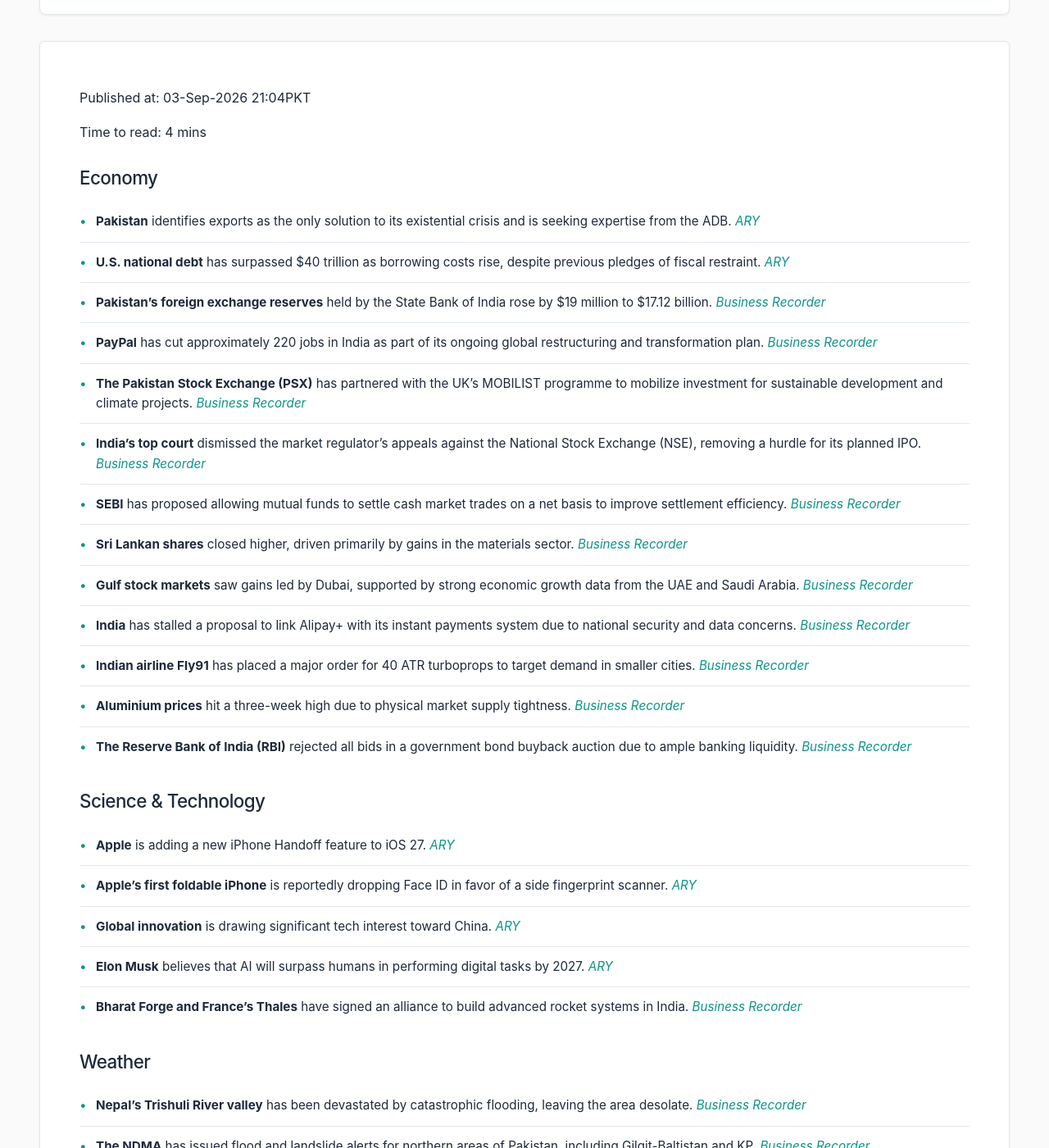
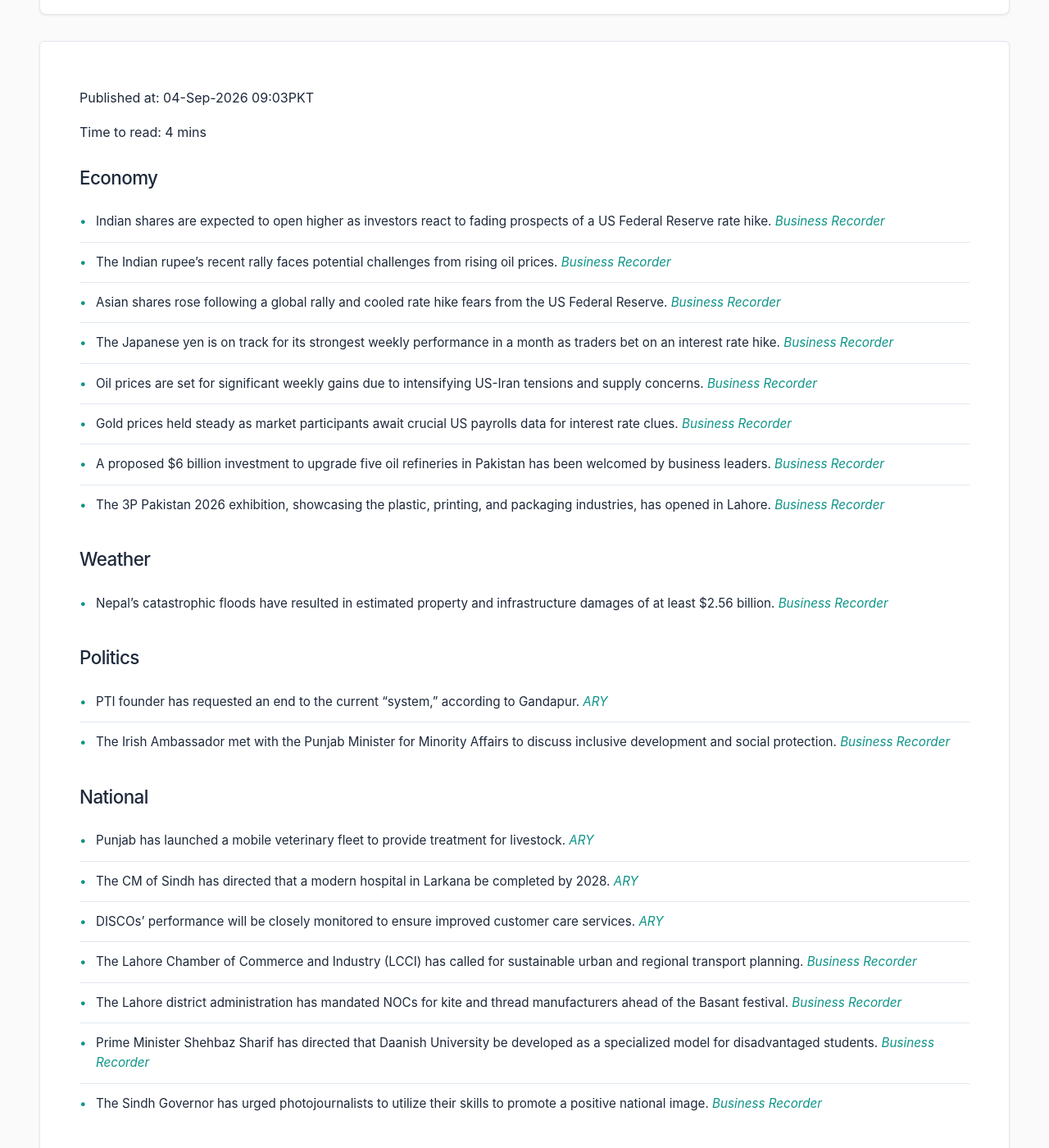
Before and after one commit to zsubzwary/news, a Jekyll site: the page built from en/index.md, in a window 1280 px wide and 1400 px high, scrolled down 209 px. Shown: the whole window at 82% size. Built offline with Jekyll 4.4.1, drawn with Linux system fonts in a browser that asks for light colours; some web fonts are replaced; comment, search, counter and statistics services are not loaded; some of the changed text lies outside the part shown.

Commit message:
DateTime; 2026-09-04T04:03:31.497Z

```diff
--- a/en/index.md
+++ b/en/index.md
@@ -4,50 +4,50 @@ title: Pakistan News Briefing
 lang: en
 ---
 
-Published at: 03-Sep-2026 21:04PKT
+Published at: 04-Sep-2026 09:03PKT
 
 Time to read: 4 mins
 
 ### Economy
-- **Pakistan** identifies exports as the only solution to its existential crisis and is seeking expertise from the ADB. *[ARY](https://arynews.tv/pakistan-says-exports-only-way-out-of-an-existential-crisis-seeks-adb-expertise)*
-- **U.S. national debt** has surpassed $40 trillion as borrowing costs rise, despite previous pledges of fiscal restraint. *[ARY](https://arynews.tv/trump-pledged-fiscal-restraint-instead-debt-tops-40-trillion-as-borrowing-costs-rise)*
-- **Pakistan’s foreign exchange reserves** held by the State Bank of India rose by $19 million to $17.12 billion. *[Business Recorder](https://www.brecorder.com/news/40437789/pakistans-forex-reserves-rise-19m-to-1712bn)*
-- **PayPal** has cut approximately 220 jobs in India as part of its ongoing global restructuring and transformation plan. *[Business Recorder](https://www.brecorder.com/news/40437790/paypal-cuts-220-india-jobs-as-part-of-previously-announced-restructuring-plan-source-says)*
-- **The Pakistan Stock Exchange (PSX)** has partnered with the UK’s MOBILIST programme to mobilize investment for sustainable development and climate projects. *[Business Recorder](https://www.brecorder.com/news/40437788/psx-partners-with-uks-mobilist-to-boost-sustainable-finance)*
-- **India’s top court** dismissed the market regulator's appeals against the National Stock Exchange (NSE), removing a hurdle for its planned IPO. *[Business Recorder](https://www.brecorder.com/news/40437786/india-top-court-dismisses-market-regulators-plea-against-nse-reports)*
-- **SEBI** has proposed allowing mutual funds to settle cash market trades on a net basis to improve settlement efficiency. *[Business Recorder](https://www.brecorder.com/news/40437785/sebi-proposes-net-settlement-of-cash-market-trades-for-mutual-funds)*
-- **Sri Lankan shares** closed higher, driven primarily by gains in the materials sector. *[Business Recorder](https://www.brecorder.com/news/40437783/material-stocks-lift-sri-lankan-shares-higher)*
-- **Gulf stock markets** saw gains led by Dubai, supported by strong economic growth data from the UAE and Saudi Arabia. *[Business Recorder](https://www.brecorder.com/news/40437782/dubai-leads-gulf-gains-as-uae-saudi-growth-data-lift-sentiment)*
-- **India** has stalled a proposal to link Alipay+ with its instant payments system due to national security and data concerns. *[Business Recorder](https://www.brecorder.com/news/40437780/india-stalls-alipay-payments-link-over-security-data-concerns-sources-say)*
-- **Indian airline Fly91** has placed a major order for 40 ATR turboprops to target demand in smaller cities. *[Business Recorder](https://www.brecorder.com/news/40437774/indias-fly91-orders-40-atr-turboprops-in-bet-on-smaller-cities)*
-- **Aluminium prices** hit a three-week high due to physical market supply tightness. *[Business Recorder](https://www.brecorder.com/news/40437773/aluminium-climbs-to-three-week-high-as-tightness-back-in-focus)*
-- **The Reserve Bank of India (RBI)** rejected all bids in a government bond buyback auction due to ample banking liquidity. *[Business Recorder](https://www.brecorder.com/news/40437772/rbi-rejects-all-bids-in-bond-buyback)*
-
-### Science & Technology
-- **Apple** is adding a new iPhone Handoff feature to iOS 27. *[ARY](https://arynews.tv/apple-adds-new-iphone-handoff-feature-to-ios-27)*
-- **Apple's first foldable iPhone** is reportedly dropping Face ID in favor of a side fingerprint scanner. *[ARY](https://arynews.tv/apple-drops-face-id-on-first-foldable-iphone-for-side-fingerprint-scanner)*
-- **Global innovation** is drawing significant tech interest toward China. *[ARY](https://arynews.tv/tech-pilgrims-flock-to-china-as-global-innovation-race-heats-up)*
-- **Elon Musk** believes that AI will surpass humans in performing digital tasks by 2027. *[ARY](https://arynews.tv/elon-musk-believes-ai-will-surpass-humans-in-digital-tasks-by-2027)*
-- **Bharat Forge and France’s Thales** have signed an alliance to build advanced rocket systems in India. *[Business Recorder](https://www.brecorder.com/news/40437781/indias-bharat-forge-unit-frances-thales-sign-rocket-systems-alliance)*
+- Indian shares are expected to open higher as investors react to fading prospects of a US Federal Reserve rate hike. *[Business Recorder](https://www.brecorder.com/news/40437903/indian-shares-may-open-higher-as-traders-trim-fed-hike-bets)*
+- The Indian rupee's recent rally faces potential challenges from rising oil prices. *[Business Recorder](https://www.brecorder.com/news/40437902/indian-rupee-inflow-linked-rbi-backed-optimism-faces-oil-test)*
+- Asian shares rose following a global rally and cooled rate hike fears from the US Federal Reserve. *[Business Recorder](https://www.brecorder.com/news/40437901/asian-shares-climb-ahead-of-us-jobs-data-feds-waller-soothes-bonds)*
+- The Japanese yen is on track for its strongest weekly performance in a month as traders bet on an interest rate hike. *[Business Recorder](https://www.brecorder.com/news/40437900/yen-headed-for-strongest-week-in-a-month-dollar-flat-ahead-of-payroll-data)*
+- Oil prices are set for significant weekly gains due to intensifying US-Iran tensions and supply concerns. *[Business Recorder](https://www.brecorder.com/news/40437899/oil-set-for-steepest-weekly-gain-since-mid-july-over-intensifying-us-iran-tensions)*
+- Gold prices held steady as market participants await crucial US payrolls data for interest rate clues. *[Business Recorder](https://www.brecorder.com/news/40437898/gold-holds-ground-with-us-payrolls-data-on-radar)*
+- A proposed $6 billion investment to upgrade five oil refineries in Pakistan has been welcomed by business leaders. *[Business Recorder](https://www.brecorder.com/news/40437896/proposal-to-upgrade-oil-refineries-hailed)*
+- The 3P Pakistan 2026 exhibition, showcasing the plastic, printing, and packaging industries, has opened in Lahore. *[Business Recorder](https://www.brecorder.com/news/40437882/3p-pakistan-2026-exhibition-opens-in-lahore)*
 
 ### Weather
-- **Nepal's Trishuli River valley** has been devastated by catastrophic flooding, leaving the area desolate. *[Business Recorder](https://www.brecorder.com/news/40437787/in-flood-ravaged-nepal-valley-nothing-is-left-standing)*
-- **The NDMA** has issued flood and landslide alerts for northern areas of Pakistan, including Gilgit-Baltistan and KP. *[Business Recorder](https://www.brecorder.com/news/40437777/ndma-issues-flood-alert-for-northern-areas-over-next-72-hours)*
+- Nepal's catastrophic floods have resulted in estimated property and infrastructure damages of at least $2.56 billion. *[Business Recorder](https://www.brecorder.com/news/40437904/nepal-flood-losses-estimated-at-256-billion-official-says)*
 
 ### Politics
-- **The Pakistan government and Jamaat-e-Islami** have agreed to form committees to explore relief measures for rising inflation. *[Business Recorder](https://www.brecorder.com/news/40437779/govt-ji-agree-to-form-committees-to-explore-relief-measures)*
-- **Israel's Defence Minister** has threatened to strike Iran's energy and civilian infrastructure if an attack occurs. *[Business Recorder](https://www.brecorder.com/news/40437776/israels-katz-threatens-broad-retaliation-if-iran-attacks-israel)*
+- PTI founder has requested an end to the current "system," according to Gandapur. *[ARY](https://arynews.tv/pti-founder-asked-us-to-stop-system-bringing-qazi-faez-isa-says-gandapur)*
+- The Irish Ambassador met with the Punjab Minister for Minority Affairs to discuss inclusive development and social protection. *[Business Recorder](https://www.brecorder.com/news/40437892/minister-irish-envoy-discuss-minority-welfare-inclusive-development)*
 
 ### National
-- **An inquiry** into a women's dispute found that officers were deployed without the orders of SSP Fida Janwari. *[ARY](https://arynews.tv/defence-womens-dispute-inquiry-finds-officers-were-sent-without-ssp-fida-janwaris-orders)*
-- **The Pakistan Expressway** is expected to significantly reduce travel time between Karachi and Quetta. *[ARY](https://arynews.tv/pakistan-expressway-to-cut-karachi-quetta-travel-time)*
-- **Pakistan is on high alert** for potential cyber attacks in anticipation of Defence Day. *[ARY](https://arynews.tv/pakistan-on-high-alert-over-possible-cyber-attacks-ahead-of-defence-day)*
+- Punjab has launched a mobile veterinary fleet to provide treatment for livestock. *[ARY](https://arynews.tv/punjab-rolls-out-mobile-veterinary-fleet-for-livestock-treatment)*
+- The CM of Sindh has directed that a modern hospital in Larkana be completed by 2028. *[ARY](https://arynews.tv/cm-sindh-directs-completion-of-modern-hospital-in-larkana-by-2028)*
+- DISCOs' performance will be closely monitored to ensure improved customer care services. *[ARY](https://arynews.tv/discos-performance-to-be-closely-monitored-to-improve-customer-care-services-awais-leghari)*
+- The Lahore Chamber of Commerce and Industry (LCCI) has called for sustainable urban and regional transport planning. *[Business Recorder](https://www.brecorder.com/news/40437890/lcci-calls-for-sustainable-urban-transport-planning)*
+- The Lahore district administration has mandated NOCs for kite and thread manufacturers ahead of the Basant festival. *[Business Recorder](https://www.brecorder.com/news/40437893/nocs-mandatory-for-kite-manufacturers-ahead-of-basant)*
+- Prime Minister Shehbaz Sharif has directed that Daanish University be developed as a specialized model for disadvantaged students. *[Business Recorder](https://www.brecorder.com/news/40437894/pm-directs-to-make-daanish-university-a-model)*
+- The Sindh Governor has urged photojournalists to utilize their skills to promote a positive national image. *[Business Recorder](https://www.brecorder.com/news/40437889/governor-urges-photojournalists-to-promote-positive-journalism)*
 
 ### International
-- **An employee died** in a factory accident at a Sundrop Brands subsidiary in Tamil Nadu, India. *[Business Recorder](https://www.brecorder.com/news/40437791/indias-sundrop-brands-says-employee-dies-in-south-india-factory-accident)*
-- **India's food safety crackdown** has targeted the maker of Wai Wai noodles for using unhygienic manufacturing processes. *[Business Recorder](https://www.brecorder.com/news/40437784/india-food-safety-crackdown-targets-company-of-nepals-noodle-king)*
-- **Canada** is assessing import risks following an Indian raid that uncovered food products with fake labels and nutrition info. *[Business Recorder](https://www.brecorder.com/news/40437778/canada-assesses-risks-to-imports-after-india-raid-finds-fake-labels-on-food-products)*
+- Neighborhood investigations for US citizenship have been revived. *[ARY](https://arynews.tv/neighborhood-investigations-for-us-citizenship-revived)*
+- Bahrain has signed a deal to participate in the Expo 2030 in Riyadh. *[ARY](https://arynews.tv/bahrain-inks-participation-deal-for-expo-2030-riyadh)*
+- Deputy PM Ishaq Dar held discussions with the newly elected OIC Secretary-General regarding regional interests. *[Business Recorder](https://www.brecorder.com/news/40437885/dar-holds-conversation-with-oic-sg-on-phone)*
+- Pakistan will dispatch emergency relief aid to Nepal later this week to assist in flood recovery efforts. *[Business Recorder](https://www.brecorder.com/news/40437886/dispatch-of-emergency-relief-aid-to-nepal-later-this-week-pm)*
+- Federal Minister Ahsan Iqbal suggested that the Makkah Pact should expand its scope to include trade, technology, and education. *[Business Recorder](https://www.brecorder.com/news/40437891/makkah-pact-must-expand-to-trade-technology-education-ahsan)*
 
 ### Sports
-- **Stuart Broad** expressed regret over his previous comments regarding the Pakistan cricket team. *[ARY](https://arynews.tv/stuart-broad-regrets-calling-pakistan-a-poor-side)*
-- **Juventus midfielder Khephren Thuram** has successfully undergone knee surgery. *[Business Recorder](https://www.brecorder.com/news/40437775/juventus-midfielder-thuram-undergoes-knee-surgery)*
+- FIFA has accused UEFA of conducting a smear campaign regarding the Infantino plan. *[ARY](https://arynews.tv/fifa-accuses-uefa-of-smear-campaign-over-infantino-plan)*
+- World Cup winner Llorente has announced his retirement from Spain national duty. *[ARY](https://arynews.tv/world-cup-winner-llorente-retires-from-spain-duty)*
+- The Pakistan Cricket Board (PCB) held a coaching clinic for 30 school children as part of its Talent Hunt Programme. *[Business Recorder](https://www.brecorder.com/news/40437883/pcb-talent-hunt-programme-coaching-clinic-for-30-schoolkids-held)*
+
+### Health
+- Aspen expects Mounjaro sales in Africa to exceed $124 million in 2027. *[ARY](https://arynews.tv/aspen-sees-mounjaro-africa-sales-above-124-million-in-2027)*
+- AbbVie's new blood cancer therapy has shown success in reducing disease progression and death risk during trials. *[ARY](https://arynews.tv/abbvies-blood-cancer-therapy-lowers-disease-progression-death-risk-in-trial)*
+- Doctors are warning of a growing epidemic of retinopathy of pre-maturity (ROP) in Pakistan. *[Business Recorder](https://www.brecorder.com/news/40437887/doctors-warn-of-growing-epidemic-of-pre-maturity-retinopathy)*
+- Ensuring the safety and high quality of nutritious products remains a significant challenge for Pakistan's dairy industry. *[Business Recorder](https://www.brecorder.com/news/40437888/ensuring-safe-high-quality-nutritious-products-termed-challenge)*
```
